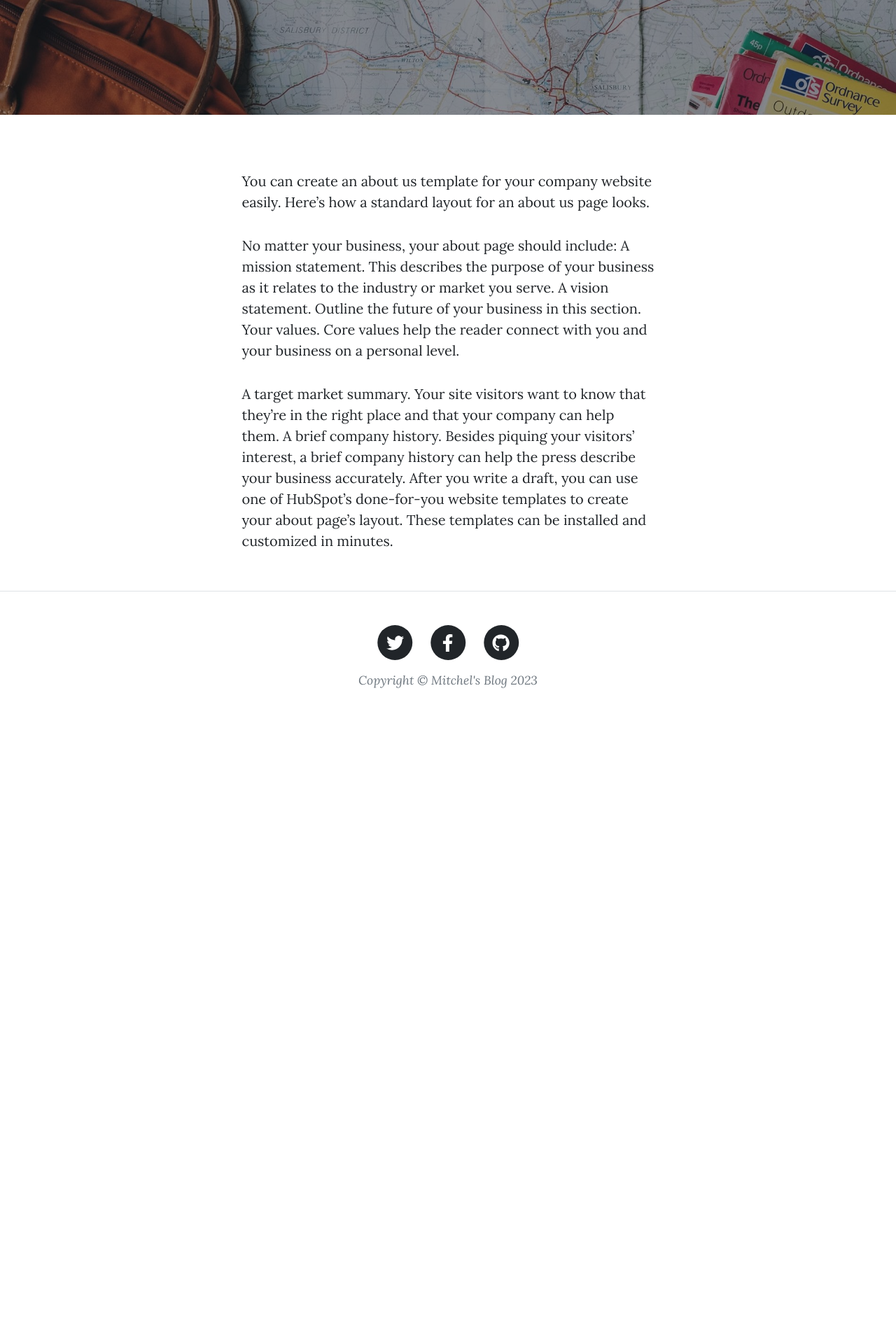
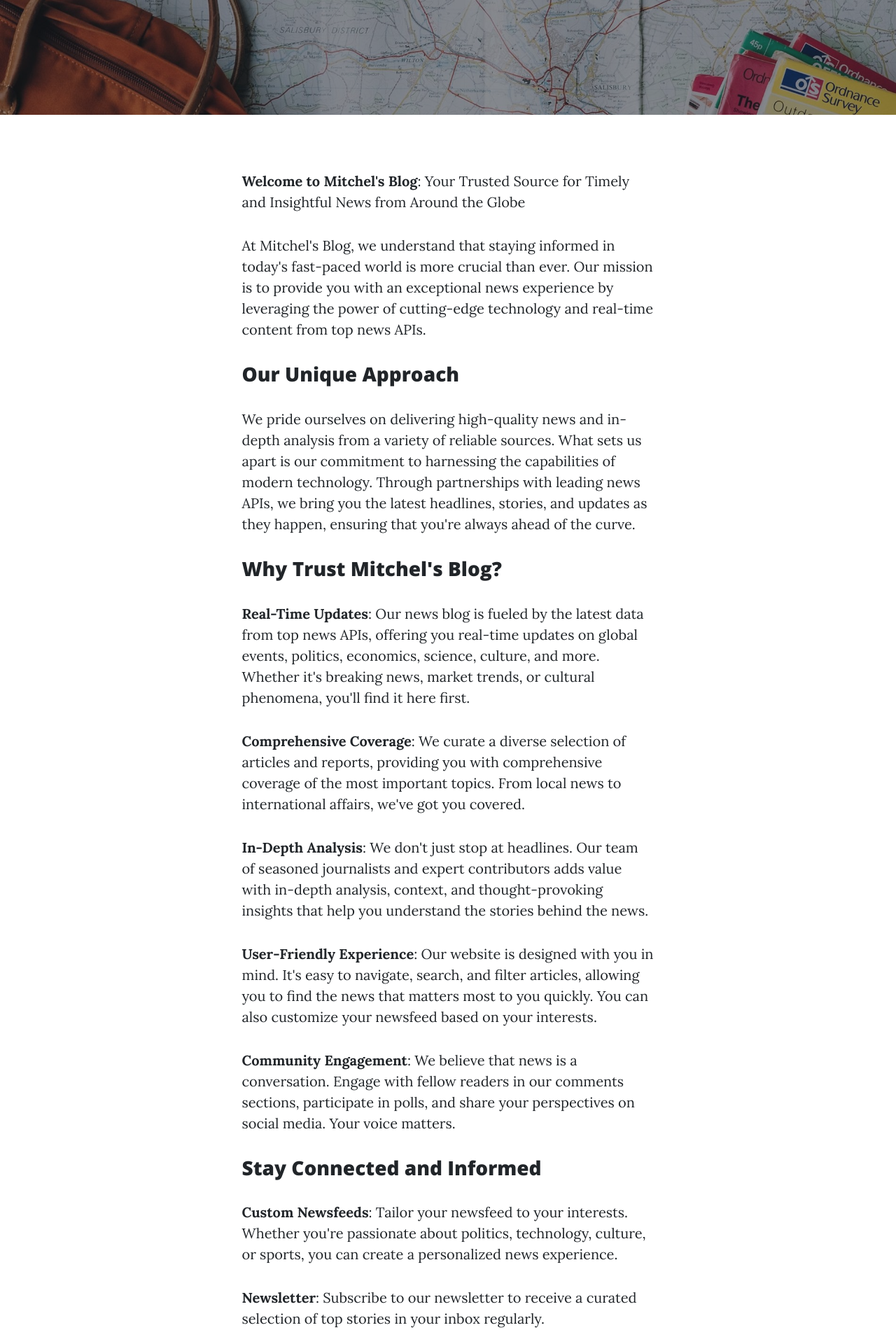
Before and after one commit to animitchel/Mitchel-blog-with-users, a Flask app: page /about in a window 1280 px wide. Shown: the part 368-2288 px from the top of the page at 70% size. Before the commit the page ends 1351 px from the top, so only its background shows below. Run offline with Flask 3, Linux system fonts and the light colour scheme; some libraries are stand-ins or nearby versions.

Commit message:
Worked on exceptions with api calls and modified the about page

```diff
--- a/main.py
+++ b/main.py
@@ -178,6 +178,9 @@ def new_api(post_id):
     except TypeError:
         flash("Something went wrong, please search for the item again")
         return redirect(url_for("get_all_posts"))
+    except IndexError:
+        flash("Something went wrong, please search for the item again")
+        return redirect(url_for("get_all_posts"))
 
 
 @app.route("/post/<int:post_id>", methods=["GET", "POST"])
--- a/templates/about.html
+++ b/templates/about.html
@@ -22,19 +22,86 @@
     <div class="row gx-4 gx-lg-5 justify-content-center">
       <div class="col-md-10 col-lg-8 col-xl-7">
         <p>
-          You can create an about us template for your company website easily.
-          Here’s how a standard layout for an about us page looks.
+          <b>Welcome to Mitchel's Blog</b>: Your Trusted Source for Timely and Insightful News from Around the Globe
         </p>
         <p>
-          No matter your business, your about page should include:
-          A mission statement. This describes the purpose of your business as it relates to the industry or market you serve.
-          A vision statement. Outline the future of your business in this section.
-          Your values. Core values help the reader connect with you and your business on a personal level.
+          At Mitchel's Blog,
+          we understand that staying informed in today's fast-paced world is more crucial than
+          ever.
+          Our mission is to provide you with an exceptional news experience by leveraging the power of cutting-edge
+          technology and real-time content from top news APIs.
+        </p>
+          <h3>Our Unique Approach</h3>
+        <p>
+          We pride ourselves on delivering high-quality news and in-depth analysis from a variety of reliable sources.
+          What sets us apart is our commitment to harnessing the capabilities of modern technology.
+          Through partnerships with leading news APIs,
+          we bring you the latest headlines, stories, and updates as they happen,
+          ensuring that you're always ahead of the curve.
         </p>
         <p>
-          A target market summary. Your site visitors want to know that they’re in the right place and that your company can help them.
-          A brief company history. Besides piquing your visitors’ interest, a brief company history can help the press describe your business accurately.
-          After you write a draft, you can use one of HubSpot’s done-for-you website templates to create your about page’s layout. These templates can be installed and customized in minutes.
+          <h3>Why Trust Mitchel's Blog?</h3>
+        <p>
+          <b>Real-Time Updates</b>: Our news blog is fueled by the latest data from top news APIs, offering you real-time
+          updates on global events, politics, economics, science, culture, and more.
+          Whether it's breaking news, market
+          trends, or cultural phenomena, you'll find it here first.
+        </p>
+        <p>
+          <b>Comprehensive Coverage</b>: We curate a diverse selection of articles and reports, providing you with
+          comprehensive coverage of the most important topics.
+          From local news to international affairs, we've got you covered.
+        </p>
+        <p>
+          <b>In-Depth Analysis</b>: We don't just stop at headlines.
+          Our team of seasoned journalists and expert contributors
+          adds value with in-depth analysis, context,
+          and thought-provoking insights that help you understand the stories behind the news.
+        </p>
+        <p>
+          <b>User-Friendly Experience</b>: Our website is designed with you in mind. It's easy to navigate, search, and
+          filter articles, allowing you to find the news that matters most to you quickly. You can also customize your
+          newsfeed based on your interests.
+        </p>
+        <p>
+          <b>Community Engagement</b>: We believe that news is a conversation.
+          Engage with fellow readers in our comments
+          sections, participate in polls, and share your perspectives on social media.
+          Your voice matters.
+        </p>
+        <p>
+          <h3>Stay Connected and Informed</h3>
+        <p>
+          <b>Custom Newsfeeds</b>: Tailor your newsfeed to your interests.
+            Whether you're passionate about politics,
+            technology, culture, or sports, you can create a personalized news experience.
+        </p>
+        <p>
+          <b>Newsletter</b>: Subscribe to our newsletter to receive a curated selection of top stories in your inbox regularly.
+        </p>
+        <p>
+          <b>Mobile App</b>: Stay connected on the go with our mobile app, available for both iOS and Android devices.
+        </p>
+        <p>
+          <b>Social Media</b>: Follow us on your favorite social media platforms for real-time updates and engaging discussions.
+        </p>
+          <h3>Our Commitment to Quality</h3>
+        <p>
+          We're dedicated to maintaining the highest standards of journalism.
+          Our commitment to accuracy, fairness,
+          and transparency ensures that the news
+          you read on Mitchel's Blog is not only informative but trustworthy.
+        </p>
+          <h3>Join Our Community</h3>
+        <p>
+          We invite you to join our growing community of informed readers, contributors, and thought leaders.
+          Whether you're an avid news enthusiast, a casual reader, or someone seeking a reliable source of information,
+          Mitchel's Blog is your destination for all things news-related.
+        </p>
+        <p>
+          Thank you for choosing Mitchel's Blog as your go-to source for news.
+          Together,
+          we'll navigate the ever-evolving world of current events and discover the stories that shape our lives.
         </p>
       </div>
     </div>
```
